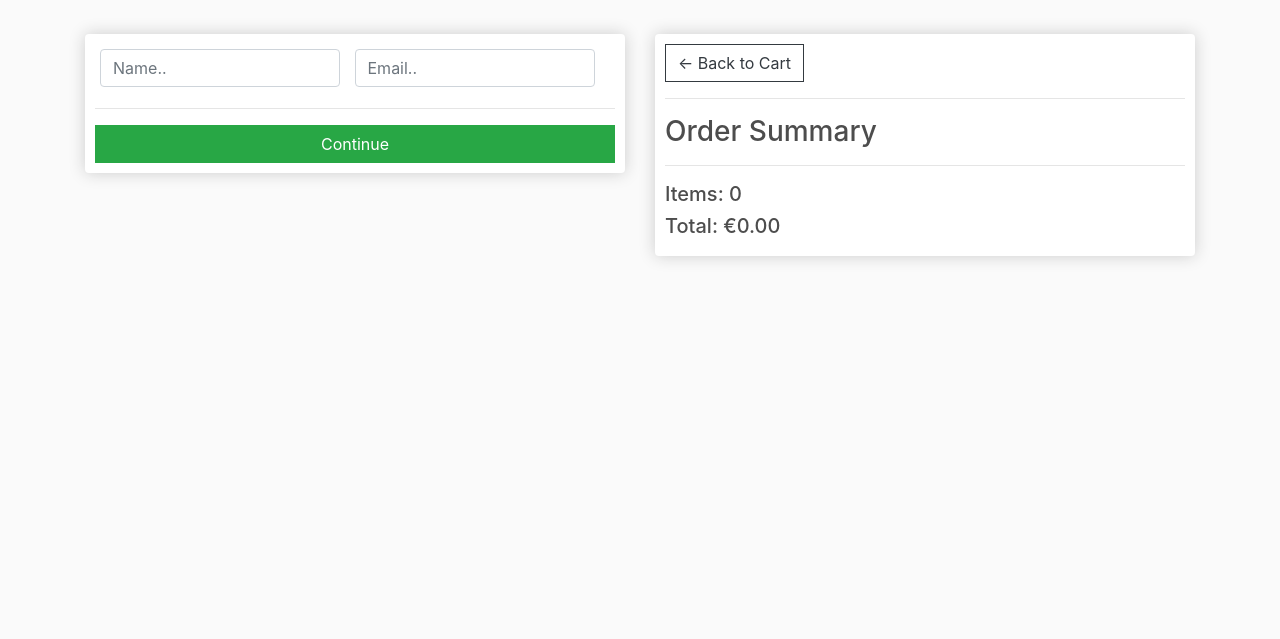
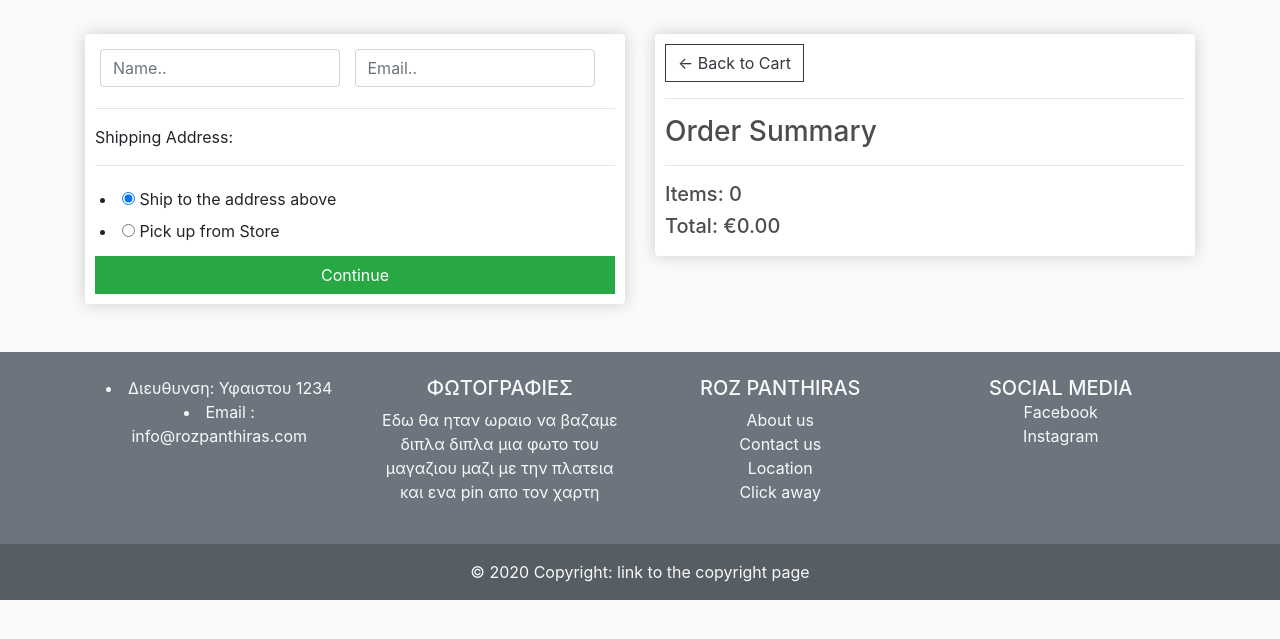
Before and after one commit to Vskouteris/DjangoEcommerce, a Django app: page /checkout/ in a window 1280 px wide. Shown: the part 61-700 px from the top of the page. Run offline with Django 3.2, Linux system fonts and the light colour scheme; some libraries are stand-ins or nearby versions.

Commit message:
adding footer on the bottom and click awy option

```diff
--- a/store/templates/store/checkout.html
+++ b/store/templates/store/checkout.html
@@ -16,7 +16,7 @@
 
 					<div id="shipping-info">
 						<hr>
-						<p>Shipping Information:</p>
+						<p>Billing Address:</p>
 						<hr>
 						<div class="form-field">
 							<input class="form-control" type="text" name="address" placeholder="Address..">
@@ -31,11 +31,40 @@
 							<input class="form-control" type="text" name="zipcode" placeholder="Zip code..">
 						</div>
 						<div class="form-field">
-							<input class="form-control" type="text" name="country" placeholder="Zip code..">
+							<input class="form-control" type="text" name="country" placeholder="Country..">
 						</div>
 					</div>
 
-					<hr>
+					<div id="delivery-address">
+						<hr>
+						<p>Shipping Address:</p>
+						<hr>
+						<div class="form-field">
+							<li class="control">
+
+								<input type="radio" name="billing[use_for_shipping]" id="billing:use_for_shipping_yes" value="1" checked="checked"  title="Ship to the address above" onclick="$('shipping:same_as_billing').checked = true;" class="radio" />
+								<label for="billing:use_for_shipping_yes">Ship to the address above</label>
+
+							</li>
+							<li class="control">
+								<input type="radio" name="billing[use_for_shipping]" id="billing:use_for_shipping_store" value="2" title="Delivery in Store (Click & Collect)" onclick="$('shipping:same_as_billing').checked = false;" class="radio" />
+								<label for="billing:use_for_shipping_store">Pick up from Store </label>
+								<div id="click&collect-info" class="hidden">
+									<div>
+										<p class="text-danger">Dear customers please leave your phone number and tell us which day do you believe you will come to collect for better organising and communicating</p>
+									</div>
+									<div class="form-field">
+										<input  class="form-control" type="text" name="phone" placeholder="Phone number..">
+									</div>
+									<br>
+									<div class="form-field">
+										<input  class="form-control" type="text" name="pickupday" placeholder="Posible collecting day..">
+									</div>
+								</div>
+
+							</li>
+						</div>
+					</div>
 					<input id="form-button" class="btn btn-success btn-block" type="submit" value="Continue">
 				</form>
 			</div>
@@ -129,7 +158,12 @@
 	    	document.getElementById('payment-info').classList.remove("hidden");
 	    })
 
-
+		document.getElementById('billing:use_for_shipping_yes').addEventListener("click",function(e){
+			document.getElementById('click&collect-info').classList.add("hidden");
+		})
+		document.getElementById('billing:use_for_shipping_store').addEventListener("click",function(e){
+			document.getElementById('click&collect-info').classList.remove("hidden");
+		})
 	    document.getElementById('make-payment').addEventListener('click', function(e){
 	    	submitFormData()
 	    })
@@ -149,6 +183,8 @@
 				'city':null,
 				'state':null,
 				'zipcode':null,
+				'pickupday':null,
+				'phone':null,
 			}
 
 			if (shipping != 'False'){
@@ -161,6 +197,11 @@
 	    	if (user == 'AnonymousUser'){
 	    		userFormData.name = form.name.value
 	    		userFormData.email = form.email.value
+	    	}
+
+			if (document.getElementById('billing:use_for_shipping_store').checked){
+	    		shippingInfo.phone = form.phone.value
+	    		shippingInfo.pickupday = form.pickupday.value
 	    	}
 
 	    	console.log('Shipping Info:', shippingInfo)
--- a/store/templates/store/main.html
+++ b/store/templates/store/main.html
@@ -65,7 +65,7 @@
 </head>
 <body>
 
-	<nav class="navbar navbar-expand-lg navbar-dark bg-dark">
+	<nav class="navbar sticky-top navbar-expand-lg navbar-dark bg-dark">
 	  <a class="navbar-brand" href="{% url 'store' %}">
 		<img  id="logo_pink_panther" src="{% static 'images/logo_pink_panther.jpg' %}" width="35" height="35" class="align-top rounded-circle img-responsive">
 	  </a>
@@ -87,18 +87,93 @@
 	    		<img  id="cart-icon" src="{% static 'images/cart.png' %}">
 	    	</a>
 	    	<p id="cart-total">{{cartItems}}</p>
-
 	    </div>
 	  </div>
 	</nav>
 
-     <div class="container">
+    <div class="container">
             <br>
             {% block content %}
 
 
             {% endblock content %}
-         </div>
+    </div>
+
+	<footer class="bg-secondary text-center text-lg-start text-light mt-4">
+		<!-- Grid container -->
+		<div class="container p-4">
+		  <!--Grid row-->
+		  <div class="row">
+			<!--Grid column-->
+			<div class="col-lg-3 col-md-6 mb-4 mb-md-0">
+				<li>
+					<a href="#!" class="text-light">Διευθυνση: Υφαιστου 1234</a>
+				  </li>
+				  <li>
+					<a href="#!" class="text-light">Email : info@rozpanthiras.com</a>
+				  </li>
+			</div>
+			<!--Grid column-->
+
+			<!--Grid column-->
+			<div class="col-lg-3 col-md-6 mb-4 mb-md-0">
+				<h5 class="text-uppercase text-light">φωτογραφιες</h5>
+
+				<p>
+				  Εδω θα ηταν ωραιο να βαζαμε διπλα διπλα μια φωτο του μαγαζιου μαζι με την πλατεια και
+				  ενα pin απο τον χαρτη
+				</p>
+			  </div>
+			  <!--Grid column-->
+
+			<!--Grid column-->
+			<div class="col-lg-3 col-md-6 mb-4 mb-md-0">
+			  <h5 class="text-uppercase text-light">Roz Panthiras</h5>
+
+			  <ul class="list-unstyled mb-0">
+				<li>
+				  <a href="#!" class="text-light">About us</a>
+				</li>
+				<li>
+				  <a href="#!" class="text-light">Contact us</a>
+				</li>
+				<li>
+				  <a href="#!" class="text-light">Location</a>
+				</li>
+				<li>
+				  <a href="#!" class="text-light">Click away</a>
+				</li>
+			  </ul>
+			</div>
+			<!--Grid column-->
+
+			<!--Grid column-->
+			<div class="col-lg-3 col-md-6 mb-4 mb-md-0">
+			  <h5 class="text-uppercase mb-0 text-light">Social Media</h5>
+
+			  <ul class="list-unstyled">
+				<li>
+				  <a href="#!" class="text-light">Facebook</a>
+				</li>
+				<li>
+				  <a href="#!" class="text-light">Instagram</a>
+				</li>
+			  </ul>
+			</div>
+			<!--Grid column-->
+		  </div>
+		  <!--Grid row-->
+		</div>
+		<!-- Grid container -->
+
+		<!-- Copyright -->
+		<div class="text-center p-3" style="background-color: rgba(0, 0, 0, 0.2)">
+		  © 2020 Copyright:
+		  <a class="text-light" href="https://rozpanthiras.herokuapp.com/">link to the copyright page </a>
+		</div>
+		<!-- Copyright -->
+	</footer>
+	<!-- Footer -->
 
 
 	<script src="https://code.jquery.com/jquery-3.4.1.slim.min.js" integrity="sha384-J6qa4849blE2+poT4WnyKhv5vZF5SrPo0iEjwBvKU7imGFAV0wwj1yYfoRSJoZ+n" crossorigin="anonymous"></script>
```
